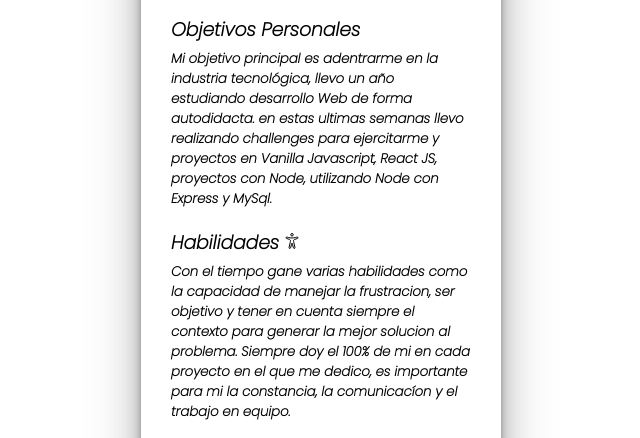
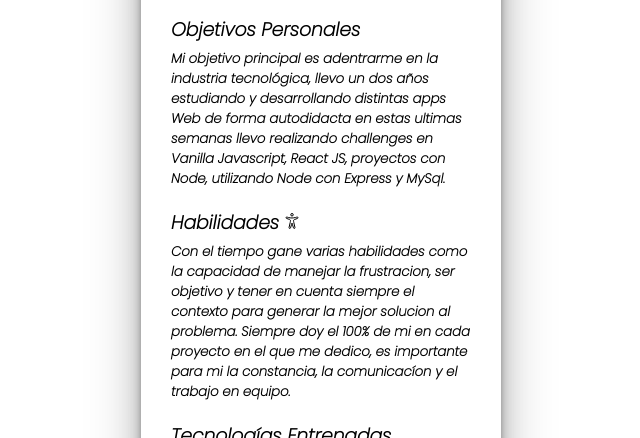
Before and after one commit to Dadario23/curriculum, a plain HTML site: page index.html in a window 1280 px wide. Shown: the part 292-730 px from the top of the page, without its empty margins (319-959 px from the left). Drawn offline with nearby package versions, Linux system fonts and the light colour scheme.

Commit message:
update sobre mi

```diff
--- a/index.html
+++ b/index.html
@@ -59,11 +59,6 @@
               <ion-icon name="navigate-circle-outline"></ion-icon
             ></a>
           </div>
-
-          <!-- <div>
-                    <a class="linkedin-icon"href="https://github.com/Dadario23" target="_blank" rel="noopener"> <ion-icon name="logo-linkedin"></ion-icon></a>
-
-                </div> -->
         </div>
       </div>
 
@@ -76,10 +71,7 @@
         <div class="text-objetivos">
           <h5>
             Mi objetivo principal es adentrarme en la industria tecnológica,
-            llevo un año estudiando desarrollo Web de forma autodidacta. en
-            estas ultimas semanas llevo realizando challenges para ejercitarme y
-            proyectos en Vanilla Javascript, React JS, proyectos con Node,
-            utilizando Node con Express y MySql.
+            llevo un dos años estudiando y desarrollando distintas apps Web de forma autodidacta en estas ultimas semanas llevo realizando challenges en Vanilla Javascript, React JS, proyectos con Node, utilizando Node con Express y MySql.
           </h5>
         </div>
       </div>
@@ -348,7 +340,7 @@
               href="https://github.com/Dadario23/mern-stack-mysql"
               target="_blank"
               rel="noopener noreferrer"
-              >CRUD-NODE
+              >Crud-Node
             </a>
 
             <ion-icon name="logo-javascript"></ion-icon
```
